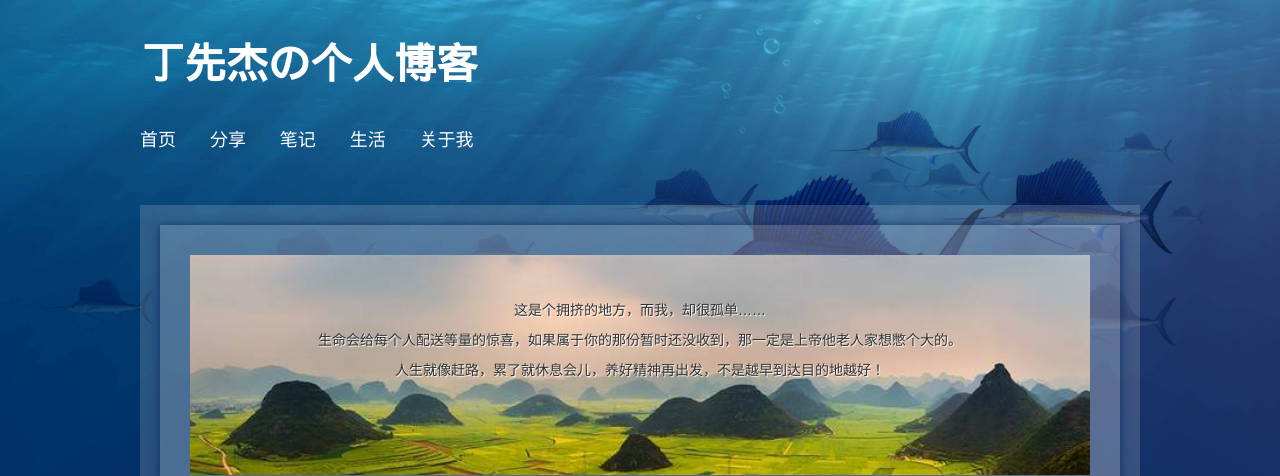
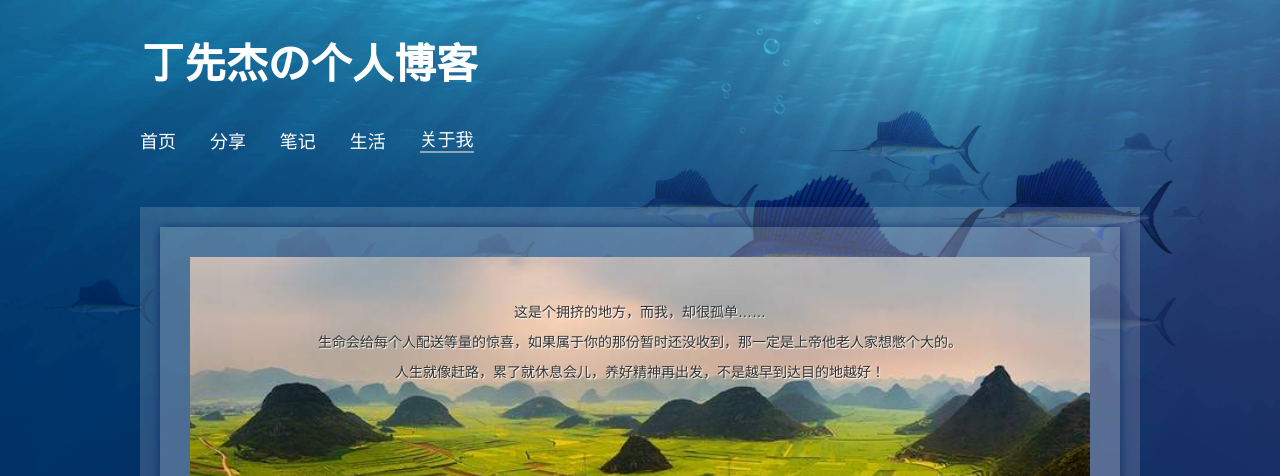
Before and after one commit to denjay/mysite, a Django app: page /index/about/ in a window 1280 px wide. Shown: the top 476 px of the page. Run offline with Django 3.2, Linux system fonts and the light colour scheme; some libraries are stand-ins or nearby versions.

Commit message:
标示出所在板块

```diff
--- a/mysite/templates/base.html
+++ b/mysite/templates/base.html
@@ -20,11 +20,11 @@
 <header>
     <div class="logo" data-scroll-reveal="enter right over 1s"><a href="/"><img src="/static/images/logo.png"></a></div>
     <nav class="topnav" data-scroll-reveal="enter bottom over 1s after 1s">
-        <a href="/index/"><span>首页</span><span class="en">Home</span></a>
-        <a href="/articles/share/1"><span>分享</span><span class="en">Share</span></a>
-        <a href="/articles/note/"><span>笔记</span><span class="en">Note</span></a>
-        <a href="/articles/life/"><span>生活</span><span class="en">Life</span></a>
-        <a href="/articles/about/"><span>关于我</span><span class="en">About</span></a>
+        <a href="/index/"><span id="首页">首页</span><span class="en">Home</span></a>
+        <a href="/articles/share/1"><span id="分享">分享</span><span class="en">Share</span></a>
+        <a href="/articles/note/"><span id="笔记">笔记</span><span class="en">Note</span></a>
+        <a href="/articles/life/"><span id="生活">生活</span><span class="en">Life</span></a>
+        <a href="/articles/about/"><span id="关于我">关于我</span><span class="en">About</span></a>
         <!--<a href="/articles/gbook"><span>留言</span><span class="en">Saying</span></a>-->
     </nav>
 </header>
@@ -46,34 +46,36 @@
     window.onload = function () {
         var topbtn = document.getElementById("gotop");
         var timer = null;
-                //获取屏幕的高度
+        // 获取屏幕的高度
         var pagelookheight = document.documentElement.clientHeight;
 
+        // 滚动超出高度，显示按钮，否则隐藏
         window.onscroll = function(){
-                //滚动超出高度，显示按钮，否则隐藏
             var backtop = document.documentElement.scrollTop;
-
-                           //  滚动超过一频    应该显示
+            // 滚动超过一频,应该显示
             if(backtop >= pagelookheight){
                 topbtn.style.display = "block";
             }
-                      //   不显示
             else{
                 topbtn.style.display = "none";
             }
         }
 
+        // 点击回到顶部按钮时的动作
         topbtn.onclick = function () {
                 timer = setInterval(function () {
                 var backtop = document.documentElement.scrollTop;
-                                  //速度操作  减速
+                // 速度操作  减速
                 var speedtop = backtop/5;
-                    document.documentElement.scrollTop = backtop -speedtop;  //高度不断减少
-                    if(backtop ==0){  //滑动到顶端
-                        clearInterval(timer);  //清除计时器
+                document.documentElement.scrollTop = backtop -speedtop;  // 高度不断减少
+                if(backtop ==0){  // 滑动到顶端
+                    clearInterval(timer);  // 清除计时器
                 }
             }, 30);
         }
+
+        // 标示出所在板块
+        document.getElementById("{{ title }}").style.borderBottom="2px solid rgba(200,200,200,0.7)";
     }
 </script>
 
```
Lines whose indentation alone changed are shown as unchanged.
